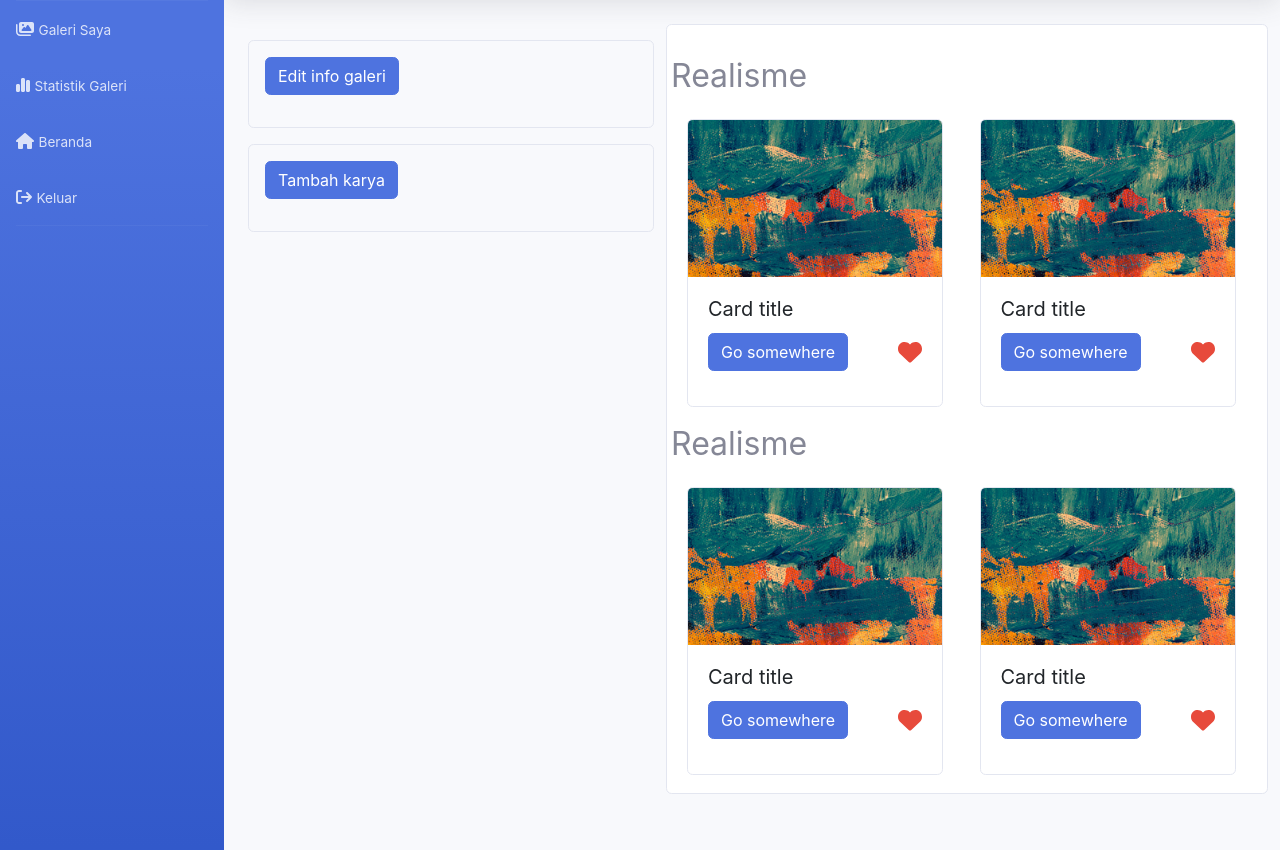
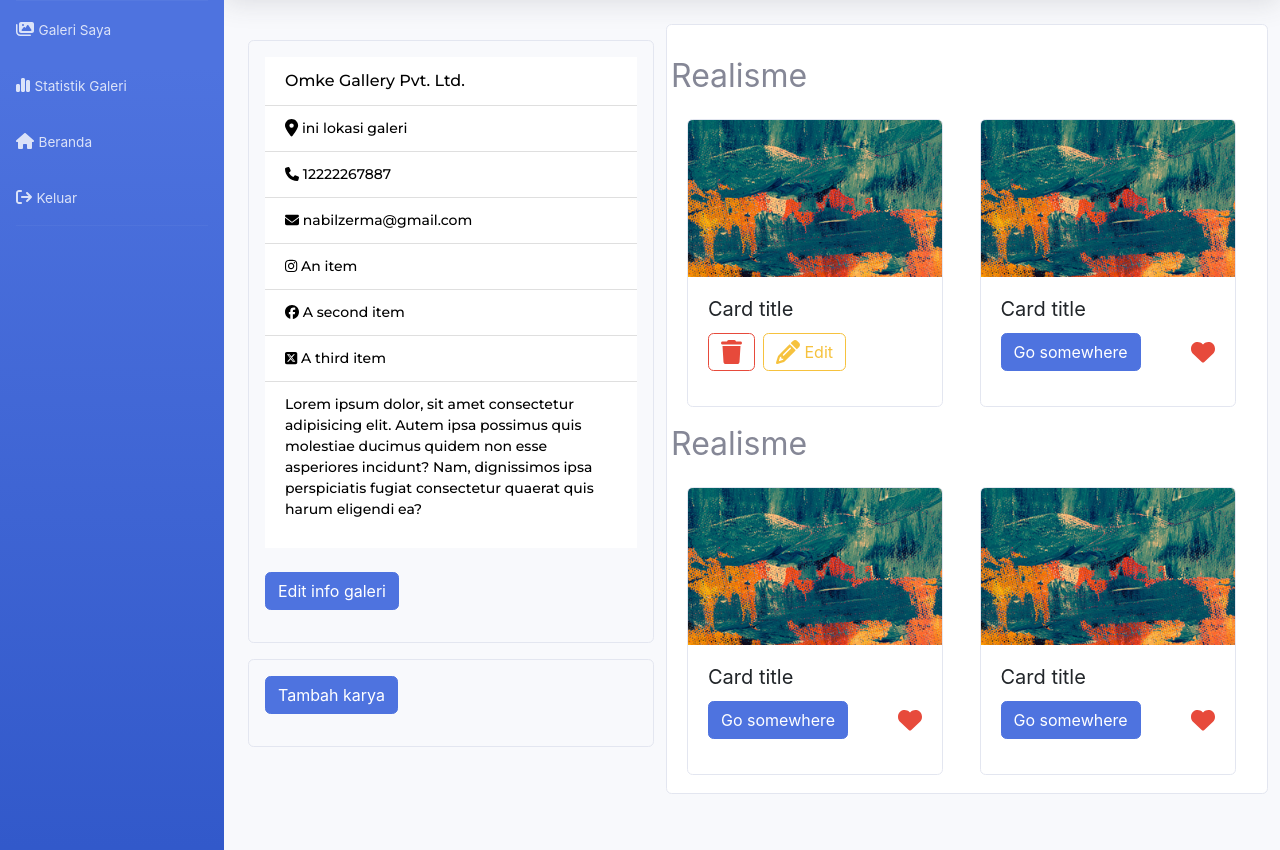
Before and after one commit to Billzerma/TA, a Django app: page /editGaleri/ in a window 1280 px wide. Shown: the part 70-920 px from the top of the page. Run offline with Django 5.2, Linux system fonts and the light colour scheme; some libraries are stand-ins or nearby versions.

Commit message:
huhuhuhu;(

```diff
--- a/luminanapp/static/luminance/css/editGaleri/style.css
+++ b/luminanapp/static/luminance/css/editGaleri/style.css
@@ -26,3 +26,21 @@
     margin-top: 16px;
     padding: 16px;
   }
+
+  .edit-info-gall-name{
+     font-family: "Montserrat", sans-serif;
+  font-weight: 500;
+  font-style: normal;
+  font-size: 16px !important;
+  color: black;
+
+  }
+
+  .edit-info-gall{
+    font-family: "Montserrat", sans-serif;
+  font-weight: 500;
+  font-style: normal;
+  font-size: 14px !important;
+  color: black;
+
+  }
--- a/luminanapp/templates/luminance/editGaleri.html
+++ b/luminanapp/templates/luminance/editGaleri.html
@@ -7,7 +7,38 @@
       <div class="row mygaleri">
         <div class="col-md-5">
           <div class="container-fluid border rounded karya collapse-pad">
-            <p class="d-inline-flex gap-1">
+            <ul class="list-group list-group-flush mb-3">
+              <li class="list-group-item edit-info-gall-name">
+                Omke Gallery Pvt. Ltd.
+              </li>
+              <li class="list-group-item edit-info-gall">
+                <i class="fa-solid fa-location-dot fa-lg"></i> ini lokasi galeri
+              </li>
+              <li class="list-group-item edit-info-gall">
+                <i class="fa-solid fa-phone"></i> 12222267887
+              </li>
+              <li class="list-group-item edit-info-gall">
+                <i class="fa-solid fa-envelope"></i> nabilzerma@gmail.com
+              </li>
+              <li class="list-group-item edit-info-gall">
+                <i class="fa-brands fa-instagram"></i> An item
+              </li>
+              <li class="list-group-item edit-info-gall">
+                <i class="fa-brands fa-facebook"></i> A second item
+              </li>
+              <li class="list-group-item edit-info-gall">
+                <i class="fa-brands fa-square-x-twitter"></i> A third item
+              </li>
+              <li class="list-group-item edit-info-gall">
+                <p>
+                  Lorem ipsum dolor, sit amet consectetur adipisicing elit.
+                  Autem ipsa possimus quis molestiae ducimus quidem non esse
+                  asperiores incidunt? Nam, dignissimos ipsa perspiciatis fugiat
+                  consectetur quaerat quis harum eligendi ea?
+                </p>
+              </li>
+            </ul>
+            <p class="d-inline-flex gap-1 mt-2">
               <button
                 class="btn btn-primary"
                 type="button"
@@ -55,20 +86,6 @@
                     />
                   </div>
 
-                  <label for="exampleInputPassword1" class="form-label"
-                    >Thumbnail galeri*</label
-                  >
-                  <div class="input-group mb-3">
-                    <input
-                      type="file"
-                      class="form-control"
-                      id="inputGroupFile02"
-                      accept="image/*"
-                    />
-                    <label class="input-group-text" for="inputGroupFile02"
-                      >Upload</label
-                    >
-                  </div>
                   <label for="exampleInputPassword1" class="form-label"
                     >Media sosial</label
                   >
@@ -120,9 +137,7 @@
             </div>
           </div>
 
-
-
-            <div class="container-fluid border rounded karya collapse-pad">
+          <div class="container-fluid border rounded karya collapse-pad">
             <p class="d-inline-flex gap-1">
               <button
                 class="btn btn-primary"
@@ -171,7 +186,7 @@
                     />
                   </div>
 
-                   <div class="mb-3">
+                  <div class="mb-3">
                     <label for="exampleInputEmail1" class="form-label"
                       >Dimensi</label
                     >
@@ -207,12 +222,16 @@
                   <label for="exampleInputPassword1" class="form-label"
                     >Unggah karya</label
                   >
-             <div class="input-group mb-3">
-  <input type="file" class="form-control" id="inputGroupFile02">
-  <label class="input-group-text" for="inputGroupFile02">Upload</label>
-</div>
-
-
+                  <div class="input-group mb-3">
+                    <input
+                      type="file"
+                      class="form-control"
+                      id="inputGroupFile02"
+                    />
+                    <label class="input-group-text" for="inputGroupFile02"
+                      >Upload</label
+                    >
+                  </div>
 
                   <div class="mb-3">
                     <label for="exampleFormControlTextarea1" class="form-label"
@@ -230,8 +249,6 @@
               </div>
             </div>
           </div>
-
-
         </div>
 
         <div class="col-md-7 bg-edit-img border rounded">
@@ -249,12 +266,20 @@
                     <div class="card-body">
                       <h5 class="card-title">Card title</h5>
                       <div
-                        class="d-flex justify-content-between align-items-center"
+                        class="d-flex justify-content-left align-items-center"
                       >
-                        <a href="#" class="btn btn-primary">Go somewhere</a>
-                        <i
-                          class="fa-solid fa-heart text-danger fs-4 cursor-pointer"
-                        ></i>
+                        <button type="submit" class="btn btn-outline-danger">
+                          <i class="fa-solid fa-trash fa-xl"></i>
+                        </button>
+                        <button
+                          class="btn btn-outline-warning ms-2"
+                          type="button"
+                          data-bs-toggle="offcanvas"
+                          data-bs-target="#offcanvasRight"
+                          aria-controls="offcanvasRight"
+                        >
+                          <i class="fa-solid fa-pencil fa-xl"></i> Edit
+                        </button>
                       </div>
                     </div>
                   </div>
@@ -301,30 +326,6 @@
                     </div>
                   </div>
                 </li>
-
-                <li class="list-inline-item mygalleries-list">
-                  <div class="card sec-card-editgaleri" style="width: 16rem">
-                    <img
-                      src="{% static 'luminance/img/abs.png' %}"
-                      class="card-img-top fit-image"
-                      alt="..."
-                    />
-                    <div class="card-body">
-                      <h5 class="card-title">Card title</h5>
-                      <div
-                        class="d-flex justify-content-between align-items-center"
-                      >
-                        <a href="#" class="btn btn-primary">Go somewhere</a>
-                        <i
-                          class="fa-solid fa-heart text-danger fs-4 cursor-pointer"
-                        ></i>
-                      </div>
-                    </div>
-                  </div>
-                </li>
-
-                <!-- Duplikat card lainnya -->
-                <!-- ... -->
               </ul>
             </div>
           </div>
@@ -395,31 +396,109 @@
                     </div>
                   </div>
                 </li>
+              </ul>
+            </div>
+          </div>
 
-                <li class="list-inline-item mygalleries-list">
-                  <div class="card sec-card-editgaleri" style="width: 16rem">
-                    <img
-                      src="{% static 'luminance/img/abs.png' %}"
-                      class="card-img-top fit-image"
-                      alt="..."
+          <div
+            class="offcanvas offcanvas-end"
+            tabindex="-1"
+            id="offcanvasRight"
+            aria-labelledby="offcanvasRightLabel"
+          >
+            <div class="offcanvas-header">
+              <h5 class="offcanvas-title" id="offcanvasRight">Edit Informasi Karya</h5>
+              <button
+                type="button"
+                class="btn-close"
+                data-bs-dismiss="offcanvas"
+                aria-label="Close"
+              ></button>
+            </div>
+            <div class="offcanvas-body">
+                <div class="container-fluid border rounded form-tambah-galeri">
+                <form>
+                  <div class="mb-3">
+                    <label for="exampleInputEmail1" class="form-label"
+                      >Judul</label
+                    >
+                    <input
+                      type="text"
+                      class="form-control"
+                      id="exampleInputEmail1"
+                      aria-describedby="emailHelp"
                     />
-                    <div class="card-body">
-                      <h5 class="card-title">Card title</h5>
-                      <div
-                        class="d-flex justify-content-between align-items-center"
-                      >
-                        <a href="#" class="btn btn-primary">Go somewhere</a>
-                        <i
-                          class="fa-solid fa-heart text-danger fs-4 cursor-pointer"
-                        ></i>
-                      </div>
-                    </div>
                   </div>
-                </li>
+                  <div class="mb-3">
+                    <label for="exampleInputPassword1" class="form-label"
+                      >Tahun</label
+                    >
+                    <input
+                      type="text"
+                      class="form-control"
+                      id="exampleInputPassword1"
+                    />
+                  </div>
 
-                <!-- Duplikat card lainnya -->
-                <!-- ... -->
-              </ul>
+                  <div class="mb-3">
+                    <label for="exampleInputPassword1" class="form-label"
+                      >Media</label
+                    >
+                    <input
+                      type="text"
+                      class="form-control"
+                      id="exampleInputPassword1"
+                    />
+                  </div>
+
+                  <div class="mb-3">
+                    <label for="exampleInputEmail1" class="form-label"
+                      >Dimensi</label
+                    >
+                    <input
+                      type="text"
+                      class="form-control"
+                      id="exampleInputEmail1"
+                      aria-describedby="emailHelp"
+                    />
+                  </div>
+                  <div class="mb-3">
+                    <label for="exampleInputPassword1" class="form-label"
+                      >Seniman</label
+                    >
+                    <input
+                      type="text"
+                      class="form-control"
+                      id="exampleInputPassword1"
+                    />
+                  </div>
+
+                  <div class="mb-3">
+                    <label for="exampleInputPassword1" class="form-label"
+                      >Kontak seniman</label
+                    >
+                    <input
+                      type="text"
+                      class="form-control"
+                      id="exampleInputPassword1"
+                    />
+                  </div>
+
+                  <div class="mb-3">
+                    <label for="exampleFormControlTextarea1" class="form-label"
+                      >Deskripsi</label
+                    >
+                    <textarea
+                      class="form-control"
+                      id="exampleFormControlTextarea1"
+                      rows="3"
+                    ></textarea>
+                  </div>
+
+                  <button type="submit" class="btn btn-primary">Unggah</button>
+                </form>
+              </div>
+
             </div>
           </div>
         </div>
```
Also changed, not shown: luminanapp/static/luminance/css/detailGaleri/style.css (+7 -1 lines), luminanapp/templates/luminance/detailGaleri.html (+7 -0 lines).
